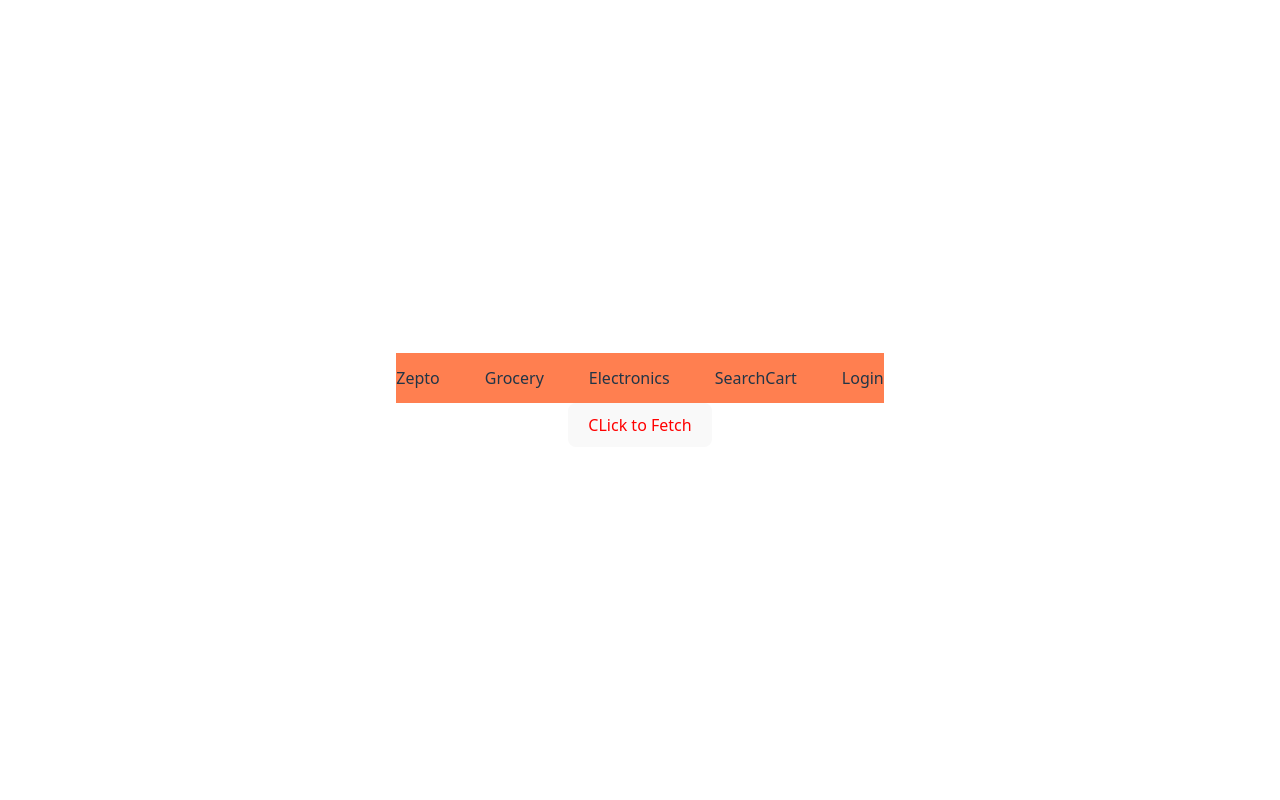
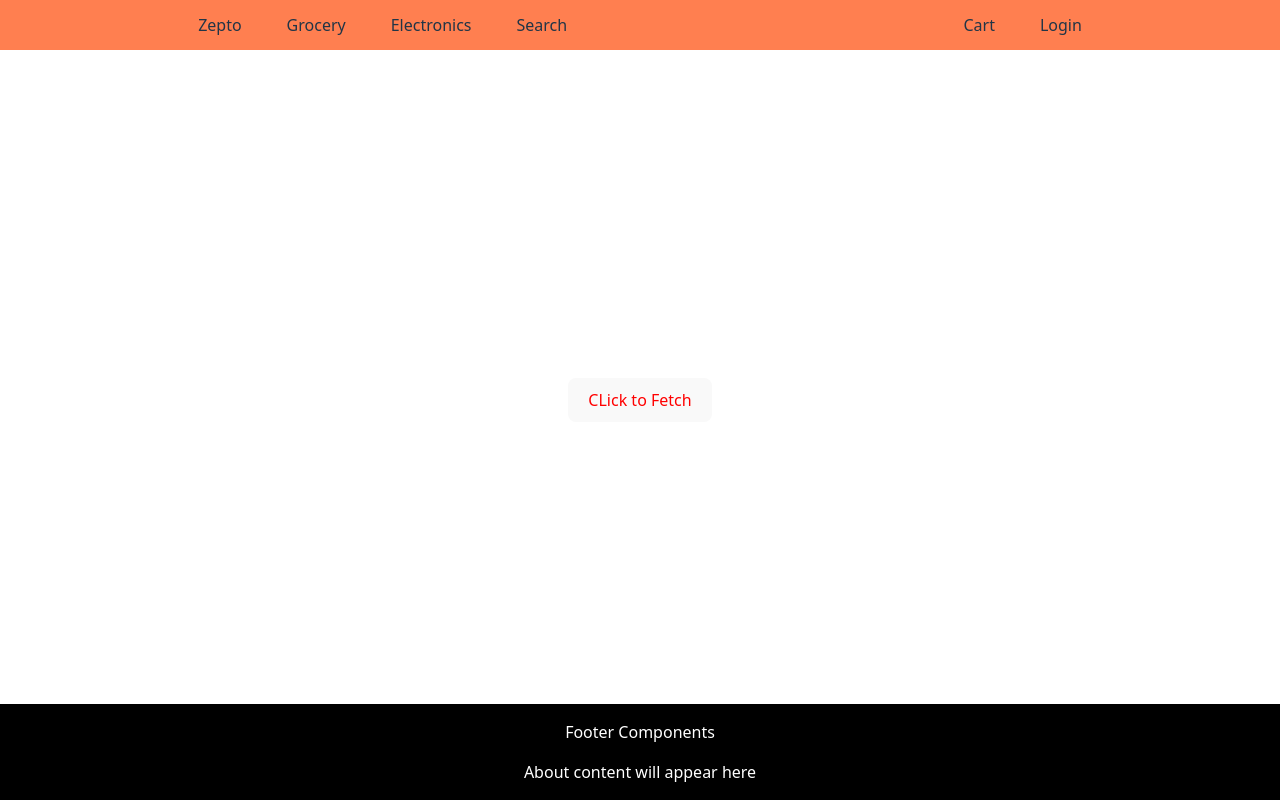
Before and after one commit to Ranjith1522/ZeptoApi, a React (Vite) app in the folder zepto-Api/: page / in a window 1280 px wide. Built offline with nearby package versions, Linux system fonts and the light colour scheme.

Commit message:
added footer and mixed merged into app jsx

```diff
--- a/zepto-Api/src/App.jsx
+++ b/zepto-Api/src/App.jsx
@@ -4,52 +4,16 @@
 import './App.css'
 import axios from 'axios'
 import Header from './Components/Header/Header'
+import MainDashboard from './Components/MainDashboard/MainDashboard'
+import Footer from './Components/Footer/Footer'
 
 function App() {
 
-  const [Product, setProduct] = useState([]);
-  const [AddedItems,setCart] = useState([]);
-  const Products = function () {
-    axios.get("https://jsonplaceholder.typicode.com/posts")
-      .then((response) => {
-        setProduct(response.data);
-      })
-      .catch((error) => {
-        console.log("Error Occurred", error);
-      })
-      }
-
-  const AddedToCart = function (item) {
-    console.log("item",item);
-    console.log("Added to Cart");
-    axios.post("https://jsonplaceholder.typicode.com/comments",item)
-      .then((response)=>{
-        console.log("Data Submitted",response.data);
-        setCart(response.data);
-      })
-      .catch((error)=>{
-        console.log("Error Occurred",error);
-      })
-  }
-
-
   return (
     <>
-    <Header/>
-      <button onClick={Products} style={{color:'red'}}>CLick to Fetch</button>
-      <div className='main-container'>
-
-       {
-      Product.map((data) => (
-          <div className='card' key={data.id}>
-            <p>{data.id}</p>
-            <p>{data.title}</p>
-            <button onClick={() => AddedToCart(data)}>Add to Cart</button>
-          </div>
-        ))
-      }
-      </div>
-
+      <Header/>
+      <MainDashboard />
+      <Footer/>
 
     </>
   )
--- /dev/null
+++ b/zepto-Api/src/Components/Footer/Footer.css
@@ -0,0 +1,8 @@
+.footer {
+    background: black;
+    color: white;
+    position: fixed;
+    bottom: 0;
+    left: 0;
+    width: 100%;
+}
--- /dev/null
+++ b/zepto-Api/src/Components/Footer/Footer.jsx
@@ -0,0 +1,16 @@
+import React from "react";
+import "./Footer.css";
+
+function Footer() {
+    return (
+        <>
+            <div className="footer">
+                <p>Footer Components</p>
+                <p>About content will appear here</p>
+            </div>
+
+        </>
+    )
+}
+
+export default Footer;
--- a/zepto-Api/src/Components/Header/Header.css
+++ b/zepto-Api/src/Components/Header/Header.css
@@ -1,3 +1,10 @@
+.container {
+    position: fixed;
+    top: 0;
+    left: 0;
+    width: 100%;
+}
+
 .row {
     display: flex;
     justify-content: space-around;
@@ -8,8 +15,9 @@
 
 }
 
-.col-md-8, .col-md-4 {
-  display: flex;
-  align-items: center;
-  gap:45px
+.col-md-8,
+.col-md-4 {
+    display: flex;
+    align-items: center;
+    gap: 45px
 }
--- /dev/null
+++ b/zepto-Api/src/Components/MainDashboard/MainDashboard.css
@@ -0,0 +1,19 @@
+.main-container {
+  display: flex;
+  flex-direction: row;
+  flex-wrap:wrap;
+  gap: 10px;
+}
+
+.card {
+  background-color: #f9f9f9;
+  border: 1px solid #0b0a0a;
+  border-radius: 8px;
+  display: flex;
+  flex-direction: column;
+  justify-content:space-between;
+  height: 250px;
+  width: 200px;
+  /* padding:1px; */
+  /* margin: 5px; */
+}
--- /dev/null
+++ b/zepto-Api/src/Components/MainDashboard/MainDashboard.jsx
@@ -0,0 +1,50 @@
+import React from "react";
+import "./MainDashboard.css";
+import { useState } from "react";
+import axios from "axios";
+
+
+function MainDashboard() {
+    const [Product, setProduct] = useState([]);
+    const [AddedItems, setCart] = useState([]);
+    const Products = function () {
+        axios.get("https://jsonplaceholder.typicode.com/posts")
+            .then((response) => {
+                setProduct(response.data);
+            })
+            .catch((error) => {
+                console.log("Error Occurred", error);
+            })
+    }
+
+    const AddedToCart = function (item) {
+        console.log("item", item);
+        console.log("Added to Cart");
+        axios.post("https://jsonplaceholder.typicode.com/comments", item)
+            .then((response) => {
+                console.log("Data Submitted", response.data);
+                setCart(response.data);
+            })
+            .catch((error) => {
+                console.log("Error Occurred", error);
+            })
+    }
+    return (
+        <>
+            <button onClick={Products} style={{ color: 'red' }}>CLick to Fetch</button>
+            <div className='main-container'>
+                {
+                    Product.map((data) => (
+                        <div className='card' key={data.id}>
+                            <p>{data.id}</p>
+                            <p>{data.title}</p>
+                            <button onClick={() => AddedToCart(data)}>Add to Cart</button>
+                        </div>
+                    ))
+                }
+            </div>
+        </>
+    )
+}
+
+export default MainDashboard;
```
